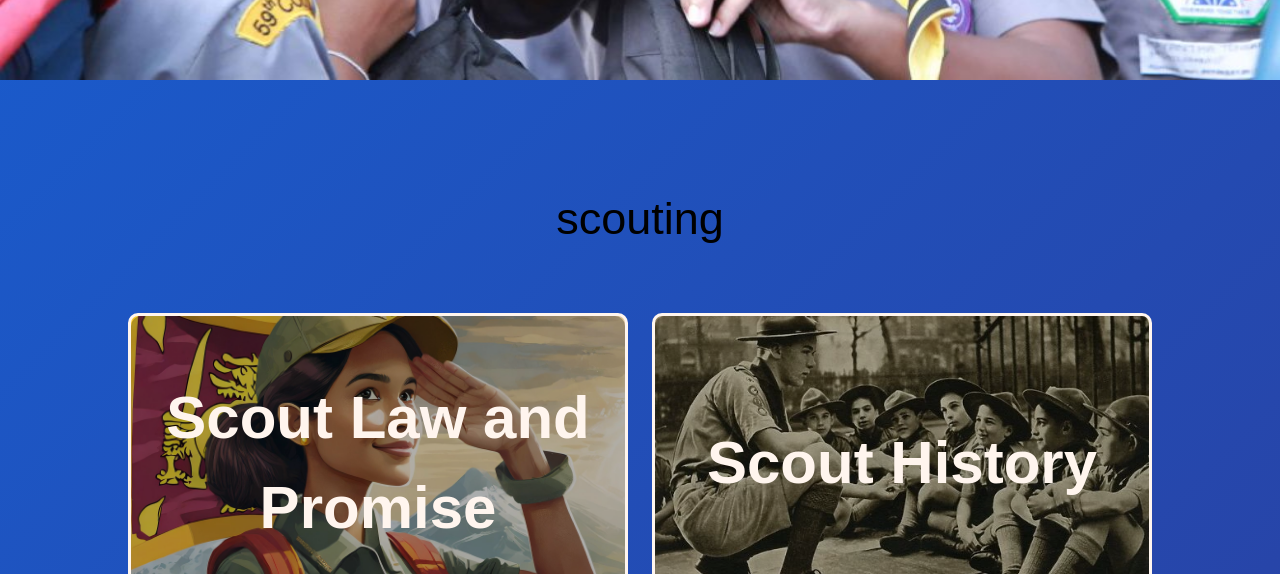
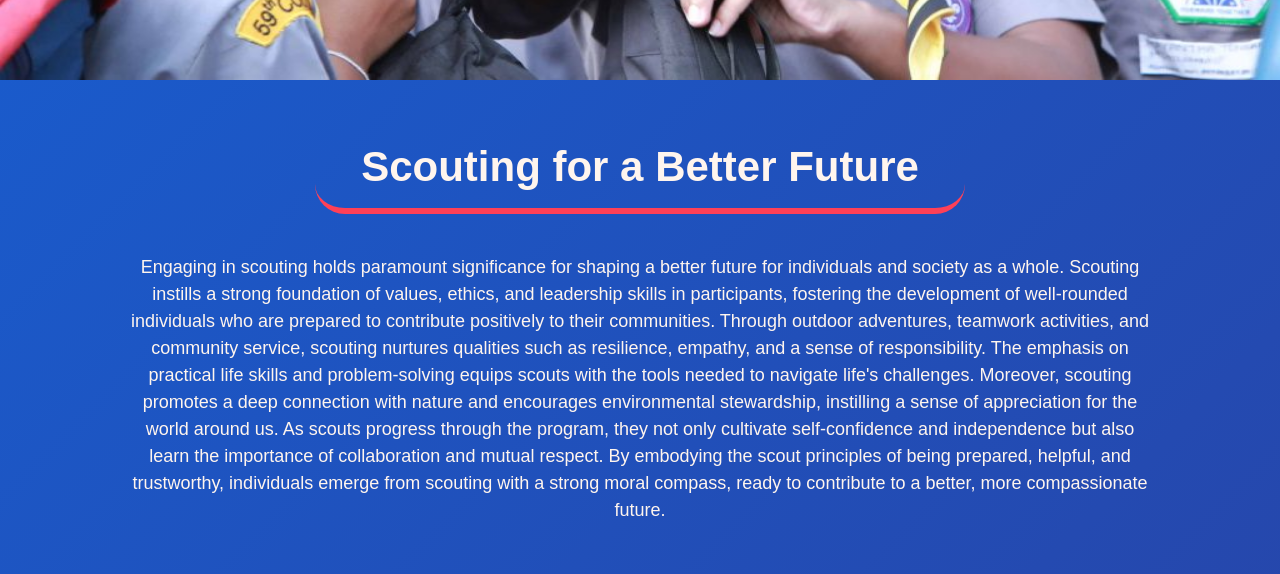
Before and after one commit to VikasithaSathsara/ScoutCompass_frontend, a React (Create React App) app: page / in a window 1280 px wide. Shown: the part 720-1294 px from the top of the page. Built offline with nearby package versions, Linux system fonts and the light colour scheme.

Commit message:
Arranged proper alignments
Arranged proper alignments

```diff
--- a/src/Components/Navbar/Navbar.css
+++ b/src/Components/Navbar/Navbar.css
@@ -1,14 +1,14 @@
 .navbar {
   position: fixed;
   z-index: 100;
-  padding: 10px 0;
   width: 100%;
   height: 80px;
-  background-color: rgb(2, 3, 24,75%);
+  background-color: rgb(2, 3, 24,80%);
   transition: all 0.4s ease-out;
 }
 
 .max-width {
+  height: 90px;
   display: flex;
   align-items: center;
   justify-content: center;
--- a/src/Pages/LandingPage/LandingPage.css
+++ b/src/Pages/LandingPage/LandingPage.css
@@ -143,6 +143,30 @@
 
 /* ****************************************** */
 
+
+.content h2{
+    width: 650px;
+    border-bottom:6px solid #FF4057;
+    border-radius: 30px;
+    margin-top: 40px;
+    padding: 10px;
+    color: seashell;
+    font-size: 42px;
+    font-weight: 600;
+    margin-left: auto;
+    margin-right: auto;
+
+}
+
+.content p{
+    margin-top: 40px;
+    color: seashell;
+    text-align: center;
+    font-size: 18px;
+    margin-bottom: 80px;
+}
+
+
 #blogs {
     width: 80%;
     margin: auto;
--- a/src/Pages/LandingPage/LandingPage.jsx
+++ b/src/Pages/LandingPage/LandingPage.jsx
@@ -94,16 +94,58 @@ function LandingPage() {
           </div> */}
 
                     <div class="navigation-manual">
-            <label for="radio1" class="manual-btn" id="btn1"></label>
-            <label for="radio2" class="manual-btn" id="btn2"></label>
-            <label for="radio3" class="manual-btn" id="btn3"></label>
-            <label for="radio4" class="manual-btn" id="btn4"></label>
+                        <label
+                            for="radio1"
+                            class="manual-btn"
+                            id="btn1"
+                        ></label>
+                        <label
+                            for="radio2"
+                            class="manual-btn"
+                            id="btn2"
+                        ></label>
+                        <label
+                            for="radio3"
+                            class="manual-btn"
+                            id="btn3"
+                        ></label>
+                        <label
+                            for="radio4"
+                            class="manual-btn"
+                            id="btn4"
+                        ></label>
                     </div>
                 </div>
             </div>
 
             <div id="blogs">
-        <h1>scouting</h1>
+                <div className="content">
+                    <h2>Scouting for a Better Future</h2>
+
+                    <p>
+                        Engaging in scouting holds paramount significance for
+                        shaping a better future for individuals and society as a
+                        whole. Scouting instills a strong foundation of values,
+                        ethics, and leadership skills in participants, fostering
+                        the development of well-rounded individuals who are
+                        prepared to contribute positively to their communities.
+                        Through outdoor adventures, teamwork activities, and
+                        community service, scouting nurtures qualities such as
+                        resilience, empathy, and a sense of responsibility. The
+                        emphasis on practical life skills and problem-solving
+                        equips scouts with the tools needed to navigate life's
+                        challenges. Moreover, scouting promotes a deep
+                        connection with nature and encourages environmental
+                        stewardship, instilling a sense of appreciation for the
+                        world around us. As scouts progress through the program,
+                        they not only cultivate self-confidence and independence
+                        but also learn the importance of collaboration and
+                        mutual respect. By embodying the scout principles of
+                        being prepared, helpful, and trustworthy, individuals
+                        emerge from scouting with a strong moral compass, ready
+                        to contribute to a better, more compassionate future.
+                    </p>
+                </div>
                 <div class="blog-content">
                     <div class="card card-1">
                         <a href="">
--- a/src/Pages/LoginPage/LoginPage.css
+++ b/src/Pages/LoginPage/LoginPage.css
@@ -1,7 +1,6 @@
 .background {
   display: flex;
   justify-content: end;
-
   align-items:center;
   min-height: 100vh;
   background-image: url("/src/Assests/Login.jpg");
@@ -24,8 +23,9 @@
 }
 
 .heading {
-  font-size: 36px;
+  font-size: 40px;
   text-align: center;
+  font-weight: 600;
 }
 
 .input-box {
@@ -93,7 +93,7 @@ font-size: 20px;
 .login:hover {
   background: rgb(255, 55, 0);
   color: white;
-  border: 2px solid rgb(255, 255, 255);
+  border: 3px solid rgb(255, 255, 255);
 
 }
 .signup {
--- a/src/Pages/SignupPage/SignupPage.css
+++ b/src/Pages/SignupPage/SignupPage.css
@@ -2,5 +2,6 @@
   min-height: 100vh;
   display: grid;
   place-content: center;
-  background-color: #242742;
+  background-image:url("/src/Assests/Signup.jpg");
+  background-size: cover;
 }
```
Also changed, not shown: src/Pages/OnboardingPage/Instructor.css (deleted), src/Pages/OnboardingPage/Instructor.jsx (deleted), src/Pages/OnboardingPage/Scout.css (deleted), src/Pages/OnboardingPage/Scout.jsx (deleted), 1 other file (tests, documents, lock files or other folders). Lines whose indentation alone changed are shown as unchanged.
